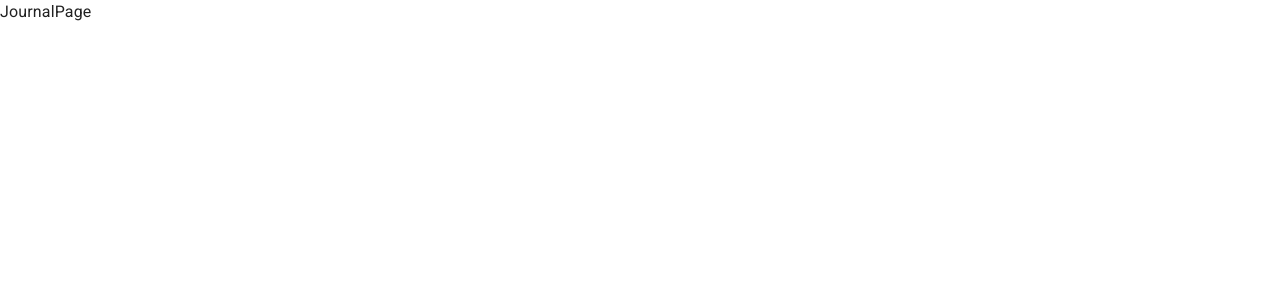
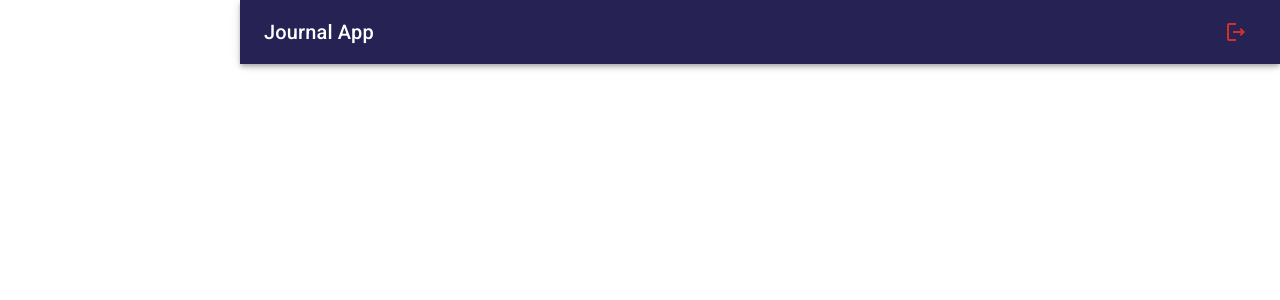
Before and after one commit to J-Alfonso-E/08-Journal-App, a React (Create React App) app: page / in a window 1280 px wide. Shown: the top 300 px of the page. Built offline with nearby package versions, Linux system fonts and the light colour scheme.

Commit message:
Diseno de AppBar

```diff
--- /dev/null
+++ b/src/Journal/components/index.js
@@ -0,0 +1 @@
+export * from './navbar';
--- /dev/null
+++ b/src/Journal/components/navbar.jsx
@@ -0,0 +1,21 @@
+import { MenuOpenOutlined, LogoutOutlined } from "@mui/icons-material";
+import { AppBar, Grid, IconButton, Toolbar, Typography } from "@mui/material";
+
+export const NavBar = ({drawerWidth = 240}) => {
+    return (
+        <AppBar position="fixed" sx={{width:{ sm: `calc(100% - ${drawerWidth}px)`}, ml: {sm: `${drawerWidth}px`}}}>
+            <Toolbar>
+                <IconButton color="inherit" edge="start" sx={{mr:2, display: {sm: 'none'}}}>
+                    <MenuOpenOutlined />
+                </IconButton>
+
+                <Grid container direction='row' justifyContent='space-between' alignItems='center'>
+                    <Typography variant='h6' noWrap component='div'>Journal App</Typography>
+                    <IconButton color="error">
+                        <LogoutOutlined />
+                    </IconButton>
+                </Grid>
+            </Toolbar>
+        </AppBar>
+    )
+}
--- /dev/null
+++ b/src/Journal/layout/JournalLayout.jsx
@@ -0,0 +1,18 @@
+import { Box } from "@mui/system";
+import { NavBar } from "../components";
+
+const drawerWidth = 240;
+
+export const JournalLayout = ({children}) => {
+
+    return(
+        <Box sx={{display: 'flex'}} >
+            <Box component='main' sx={{flexGrow: 1, p:3}}>
+
+                <NavBar drawerWidth={drawerWidth} />
+
+                {children}
+            </Box>
+        </Box>
+    )
+}
--- a/src/Journal/pages/JournalPage.jsx
+++ b/src/Journal/pages/JournalPage.jsx
@@ -1,9 +1,11 @@
-import { Typography } from "@mui/material"
+
+import { JournalLayout } from "../layout/JournalLayout";
 
 export const JournalPage = ( ) => {
     return (
-        <Typography>
-            JournalPage
-        </Typography>
+        <JournalLayout>
+
+        </JournalLayout>
+
     )
 }
```
